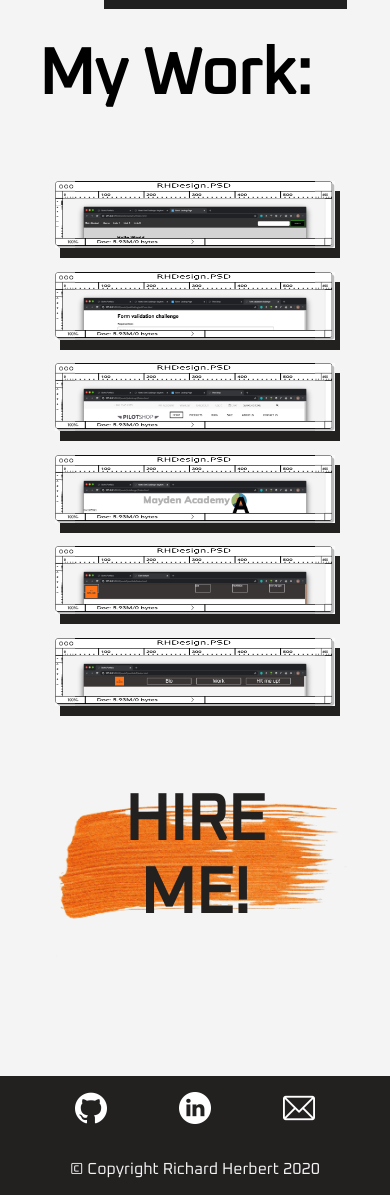
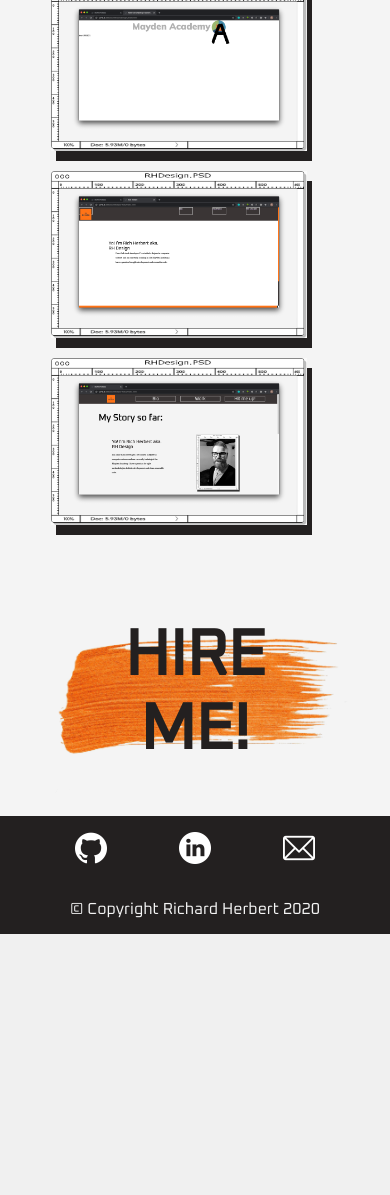
Before and after one commit to richherbs/portfolio2, a PHP site: page / in a window 390 px wide. Shown: the part 1388-2583 px from the top of the page. After the commit the page ends 2322 px from the top, so only its background shows below. Run offline with PHP 8.4, Linux system fonts and the light colour scheme.

Commit message:
make responsive on tablet and mobile

```diff
--- a/index.html
+++ b/index.html
@@ -23,6 +23,12 @@
             <div class='nav-link'>
                 <a href="#contacts">Hit me up!</a>
             </div>
+            <div class="nav-hamburger">
+                <img src="" alt="">
+            </div>
+            <div class="nav-cross">
+                <img src="images/burger.png" alt="a menu icon">
+            </div>
         </div>
     </nav>
     <main>
@@ -38,12 +44,13 @@
             </div>
         </div>
 
-        <div id='work'>
+        <diav id='work'>
             <div class="work-title">My Work:</div>
             <div class='work-container'>
                 <div class='work-card'>
                     <a href="#">
-                        <div class='work-image activity1'>
+                        <div class='work-image'>
+                            <img src="images/activity1.png" alt="">
                             <div class='work-text-container'>
                                 <div class='project-title'>Some Project</div>
                                 <div class='project-description'>A project description</div>
@@ -53,7 +60,20 @@
                 </div>
                 <div class='work-card'>
                     <a href="#">
-                        <div class='work-image paircoding'>
+                        <div class='work-image'>
+                            <img src="images/paircoding.png" alt="">
+                            <div class='work-text-container'>
+                                <img src="" alt="">
+                                <div class='project-title'>Some Project</div>
+                                <div class='project-description'>A project description</div>
+                            </div>
+                        </div>
+                    </a>
+                </div>
+                <div class='work-card'>
+                    <a href="#">
+                        <div class='work-image'>
+                            <img src="images/pilotshop.png" alt="">
                             <div class='work-text-container'>
                                 <div class='project-title'>Some Project</div>
                                 <div class='project-description'>A project description</div>
@@ -63,7 +83,8 @@
                 </div>
                 <div class='work-card'>
                     <a href="#">
-                        <div class='work-image pilotshop'>
+                        <div class='work-image'>
+                            <img src="images/challenge1.png" alt="">
                             <div class='work-text-container'>
                                 <div class='project-title'>Some Project</div>
                                 <div class='project-description'>A project description</div>
@@ -73,7 +94,8 @@
                 </div>
                 <div class='work-card'>
                     <a href="#">
-                        <div class='work-image challenge1'>
+                        <div class='work-image'>
+                            <img src="images/portfolio1.png" alt="">
                             <div class='work-text-container'>
                                 <div class='project-title'>Some Project</div>
                                 <div class='project-description'>A project description</div>
@@ -83,17 +105,8 @@
                 </div>
                 <div class='work-card'>
                     <a href="#">
-                        <div class='work-image portfolio1'>
-                            <div class='work-text-container'>
-                                <div class='project-title'>Some Project</div>
-                                <div class='project-description'>A project description</div>
-                            </div>
-                        </div>
-                    </a>
-                </div>
-                <div class='work-card'>
-                    <a href="#">
-                        <div class='work-image portfolio2'>
+                        <div class='work-image'>
+                            <img src="images/portfolio2.png" alt="">
                             <div class='work-text-container'>
                                 <div class='project-title'>Some Project</div>
                                 <div class='project-description'>A project description</div>
--- a/styles/styles.css
+++ b/styles/styles.css
@@ -3,8 +3,9 @@
 }
 
 body{
-    margin: 0;
+    margin: auto;
     padding: 0;
+    background-color: #f4f4f4;
 }
 
 /* nav */
@@ -135,16 +136,16 @@ body{
     display: grid;
     grid-template-columns: 1fr 1fr 1fr;
     width: 80%;
-    height: 35rem;
     margin: auto;
     row-gap: 1rem;
     padding-bottom: 7%;
 }
 
 .work-card{
-    margin: auto;
+    margin: 1rem;
     height: 90%;
-    width: 90%
+    width: 90%;
+
 }
 
 .work-card a{
@@ -152,12 +153,10 @@ body{
     color: #f4f4f4;
 }
 
-.work-image{
+.work-image img{
     border: 20px solid transparent;
     border-image: url('../images/border.png') 140 stretch;
     box-shadow: 5px 10px #232020;
-    background-repeat: no-repeat;
-    background-size: cover;
     transition: all 0.3s ease;
     width: 100%;
     height: 100%;
@@ -263,9 +262,13 @@ body{
 
 /* mobile size */
 @media only screen and (max-width: 28rem) {
-    .nav-bar-container {
-        grid-template-columns: 1fr;
-        height: 3rem;
+    .nav-bar-container, .nav-cross {
+        margin: auto;
+        display: block;
+    }
+
+    .nav-cross img{
+        width: 1.5rem;
     }
 
     .nav-link{
@@ -273,15 +276,46 @@ body{
     }
 
     .nav-bar-container:active {
-        height: auto;
+        height: 10rem;
     }
 
     .nav-bar-container:active .nav-link{
         display: block;
     }
 
+    .nav-bar-container:active .nav-cross{
+        display: none;
+    }
+
+    .bio-title, .work-title{
+        font-size: 2rem;
+    }
+
+    .bio-intro, .bio-story{
+        font-size: 1rem;
+    }
+
     .work-container{
-        grid-template-columns: 1fr;
+        display: block;
+        width: 20rem;
+        /* height: 14rem; */
+        /* overflow: auto; */
+    }
+
+    .work-image img{
+        width: 16rem;
+    }
+
+    .bio-container{
+        display: block;
+    }
+
+    .bio-text{
+        margin: 0;
+    }
+
+    .bio-pic{
+        height: 75vw;
     }
 }
 
```
Also changed, not shown: images/burger.png (added).
